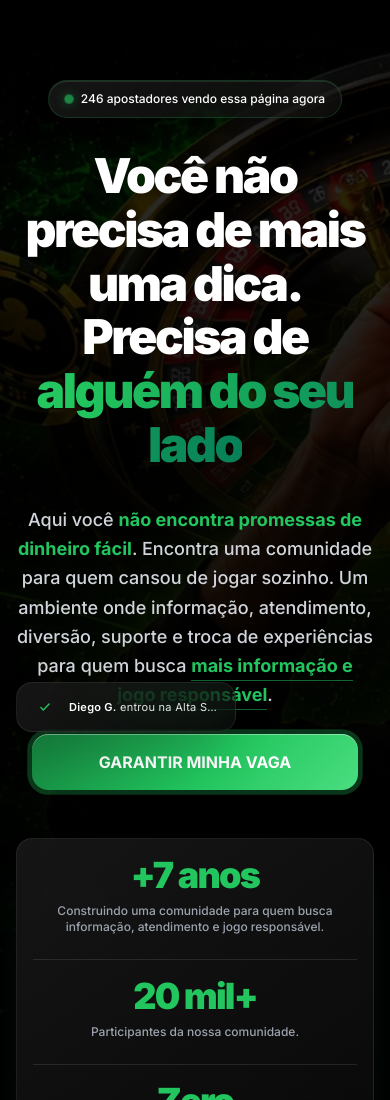
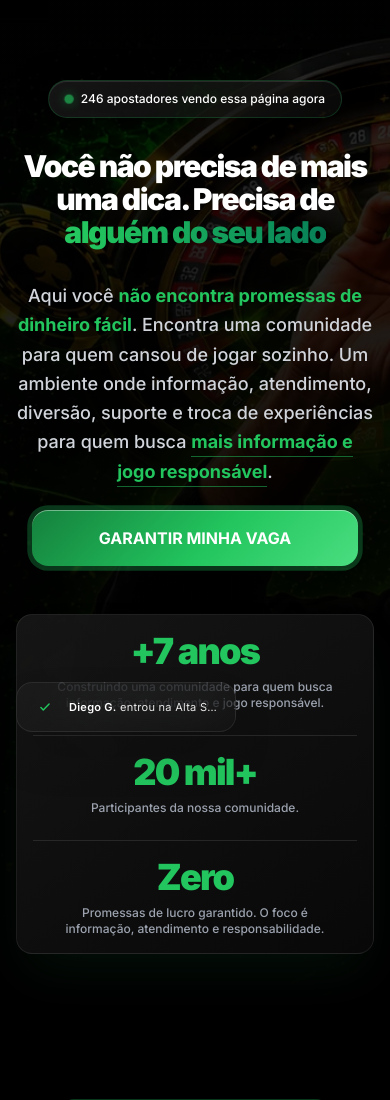
Before and after one commit to douglasdsrock-lang/talyson-site, a plain HTML site: page index.html in a window 390 px wide. Shown: the top 1100 px of the page. Drawn offline with nearby package versions, Linux system fonts and the light colour scheme.

Commit message:
feat: decrease hero headline font size on mobile

```diff
--- a/index.html
+++ b/index.html
@@ -310,7 +310,7 @@
             </div>
 
             <!-- Imposing Headline -->
-            <h1 class="font-display font-black text-5xl md:text-7xl lg:text-[5.5rem] mb-8 leading-[1.1] tracking-tighter slide-up" style="animation-delay: 0.2s;">
+            <h1 class="font-display font-black text-3xl sm:text-5xl md:text-7xl lg:text-[5.5rem] mb-8 leading-[1.1] tracking-tighter slide-up" style="animation-delay: 0.2s;">
                 <span class="text-white">Você não precisa de mais uma dica. Precisa de </span>
                 <span class="animated-gradient-text text-transparent bg-clip-text bg-gradient-to-r from-green-400 via-green-500 to-emerald-700">alguém do seu lado</span>
             </h1>
```
